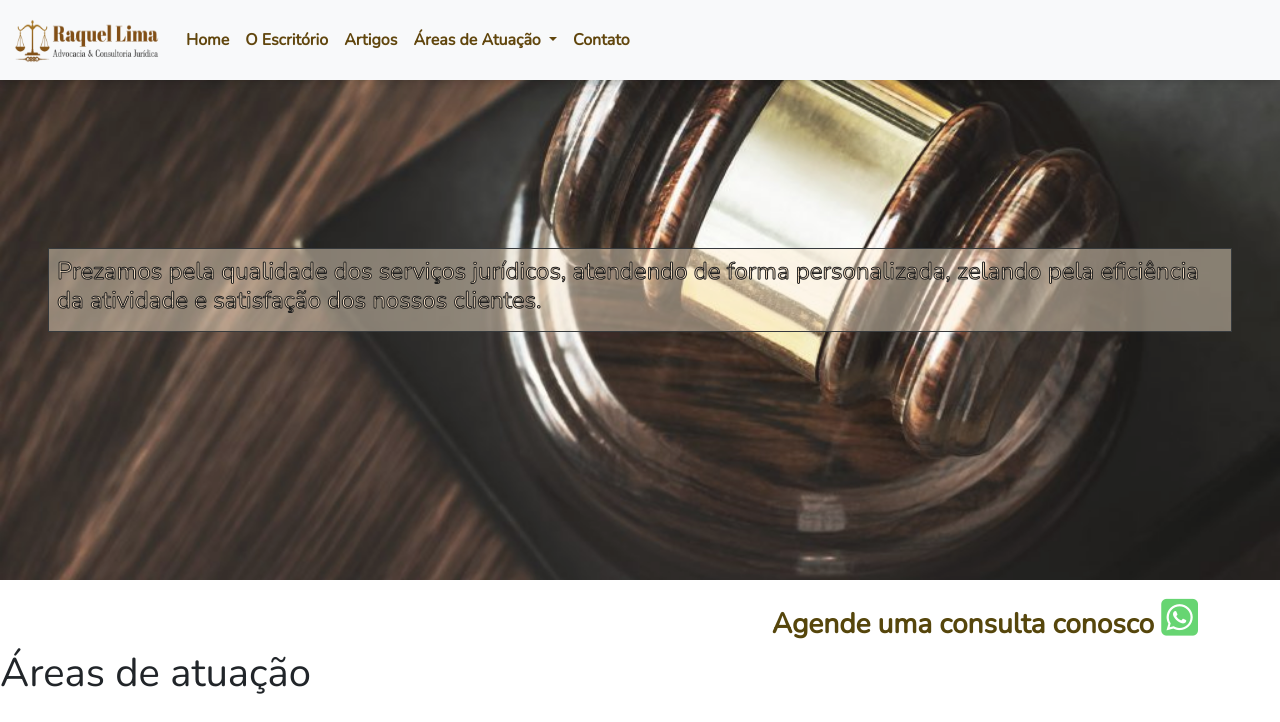
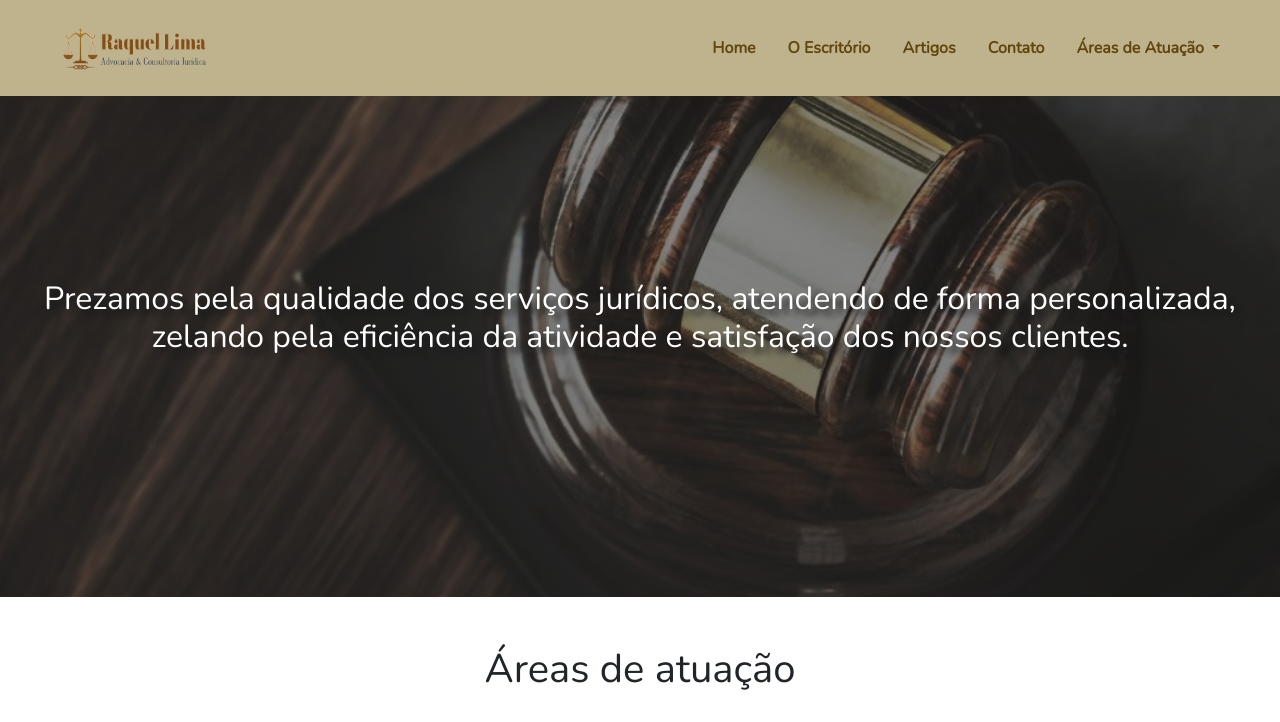
Before and after one commit to RaquelLima7/raquellima.adv, a PHP site: page / in a window 1280 px wide. Shown: the top 722 px of the page. Run offline with PHP 8.4, Linux system fonts and the light colour scheme; some libraries are stand-ins or nearby versions.

Commit message:
fix index

```diff
--- /dev/null
+++ b/css/components/area_atuacao.css
@@ -0,0 +1,38 @@
+.card-area img {
+  height: 100px;
+  border-radius: 50%;
+  border: 1px solid rgb(230,230,230);
+}
+
+.cards-area {
+  flex-grow: 1;
+  display: grid;
+  grid-template-columns: 1fr 1fr 1fr;
+  grid-gap: 5px;
+}
+
+.text-atuacao {
+  text-align: center;
+}
+
+.card-area, h5 {
+  text-align: center;
+  color: #56460C;
+  font-weight: lighter;
+}
+
+.card-area:hover{
+  transform: scale(1.10);
+}
+
+@media(max-width: 992px) {
+  .cards-area {
+    grid-template-columns: 1fr;
+  }
+}
+
+@media(max-width: 768px) {
+  .cards-area {
+    grid-template-columns: 1fr;
+  }
+}
--- a/css/components/banner.css
+++ b/css/components/banner.css
@@ -1,37 +1,16 @@
 .banner {
-    background-image: url(../../images/home.jpg);
-    background-size: cover;
-    background-position: center;
-    padding: 200px 0;
-    object-fit: cover;
-    opacity: 0.9;
-}
-
-h2 {
-    color: bisque;
-    -webkit-text-stroke-width: 1px;
-    -webkit-text-stroke-color: rgb(7, 7, 7);
-    font-size: 1.5em;
+background-image: linear-gradient(rgba(0,0,0,0.5), rgba(0,0,0,0.6)), url(../../images/home.jpg);
+background-size: cover;
+background-position: center;
+padding: 200px 0;
+object-fit: cover;
+opacity: 0.9;
 }
 
 .text {
-    border: 1px solid;
-    background-color: rgba(255, 235, 205, 0.445);
+  color: white;
+  font-size: 2rem;
+  padding: 2rem;
+  text-align: center;
+  text-shadow: black 0.2em 0.2em 0.2em;
 }
-
-h3 {
-    text-align: end;
-    color: #56460C;
-    font-weight: bolder;
-}
-
-.zap {
-    color: #67D572;
-    font-size: 1.5em;
-    border-radius: 10%;
-    cursor: pointer;
-}
-
-.zap:hover {
-    transform: scale(1.20);
-}
--- a/css/components/cards.css
+++ /dev/null
@@ -1,34 +0,0 @@
-.card-area img {
-    height: 100px;
-    border-radius: 50%;
-    border: 1px solid rgb(230,230,230);
-}
-
-.cards-area {
-    flex-grow: 1;
-    display: grid;
-    grid-template-columns: 1fr 1fr 1fr;
-    grid-gap: 5px;
-}
-
-.card-area, h5 {
-    text-align: center;
-    color: #56460C;
-    font-weight: lighter;
-}
-
-.card-area:hover{
-    transform: scale(1.10);
-}
-
-@media(max-width: 992px) {
-    .cards-area {
-      grid-template-columns: 1fr;
-    }
-  }
-
-@media(max-width: 768px) {
-    .cards-area {
-      grid-template-columns: 1fr;
-    }
-  }
--- a/css/components/footer.css
+++ b/css/components/footer.css
@@ -5,21 +5,12 @@ footer {
 	margin: 5px auto;
 }
 
-footer .fas {
+.item-footer {
   color:#575140;
   font-size: 30px;
 }
 
-footer .fab {
-    color:#575140;
-    font-size: 30px;
-}
-
-footer .fas:hover {
-    transform: scale(1.10);
-}
-
-footer .fab:hover {
+.item-footer:hover {
   transform: scale(1.10);
 }
 
--- a/css/components/navbar.css
+++ b/css/components/navbar.css
@@ -1,18 +1,47 @@
-#mainNavbar {
-    height: 80px;
-    background: white;
-    box-shadow: 0px -2px 10px rgba(0,0,0,0.3);
+.header_area {
+  box-shadow: 2px 4px 4px 2px rgba(2, 2, 2, 0.25);
 }
 
-#mainNavbar img {
+.header_area .main-menu .navbar .navbar-brand{
+    padding: 0 2rem 0 3rem;
+}
+
+.header_area .main-menu .navbar {
+    background-color:#BFB38D;
+}
+
+.dropdown-menu {
+  background-color: #BFB38D;
+}
+
+.navbar-brand img {
     width: 150px;
     height: 80px;
-  }
-
-#mainNavbar li {
-    font-weight: bolder;
 }
 
-#mainNavbar .nav-item:hover {
-   color: #202E77;
+.header_area .main-menu .nav-item .nav-link{
+  padding: 1rem;
 }
+
+
+.header_area .main-menu .navbar-nav .nav-link {
+  color: #61460D;
+  font-weight: bold;
+}
+
+.dropdown-item {
+  color: #61460D;
+  font-weight: bold;
+}
+
+.header_area .main-menu .navbar-nav a:hover{
+  background: linear-gradient(90deg, #202E77 0%, #030f47 100%);
+  -webkit-background-clip: text;
+  -webkit-text-fill-color: transparent;
+  background-clip: text;
+}
+
+.collapse {
+justify-content: space-between;
+padding-right: 2rem;
+}
--- /dev/null
+++ b/css/components/valores.css
@@ -0,0 +1,10 @@
+.card-valores {
+  align-items: center;
+  text-align: center;
+  color:#56460C;
+}
+
+.item-valores{
+  font-size: 3rem;
+  color: #110C30;
+}
--- a/css/style.css
+++ b/css/style.css
@@ -4,8 +4,9 @@
 /* Importing components */
 @import url("components/navbar.css");
 @import url("components/banner.css");
-@import url("components/cards.css");
+@import url("components/area_atuacao.css");
 @import url("components/footer.css");
+@import url("components/valores.css");
 
 
 a {
--- a/index.html
+++ b/index.html
@@ -5,59 +5,74 @@
         <meta http-equiv="X-UA-Compatible" content="IE=edge">
         <meta name="viewport" content="width=device-width, initial-scale=1.0">
         <title>Raquel Lima Adv</title>
+
         <!-- Bootstrap -->
         <link href="https://cdn.jsdelivr.net/npm/bootstrap@5.0.0-beta3/dist/css/bootstrap.min.css" rel="stylesheet" integrity="sha384-eOJMYsd53ii+scO/bJGFsiCZc+5NDVN2yr8+0RDqr0Ql0h+rP48ckxlpbzKgwra6" crossorigin="anonymous">
 
+        <!--Font Awesome -->
         <script src="https://kit.fontawesome.com/2375142c1c.js" crossorigin="anonymous"></script>
 
+        <!-- CSS -->
         <link rel="stylesheet" href="css/style.css">
-
     </head>
     <body>
-       <nav id="mainNavbar" class="navbar navbar-expand-lg navbar-light bg-light fixed-top py-0">
+    <!-- Navbar -->
+    <header class="header_area">
+      <div class="main-menu">
+        <nav class="navbar navbar-expand-lg navbar-light fixed-top">
           <div class="container-fluid">
-          <a class="navbar-brand" href="#"><img src="images/logo2.png" alt="logo"></a>
+            <a class="navbar-brand" href="#"><img src="/images/logo2.png" alt="logo"></a>
             <button class="navbar-toggler" type="button" data-bs-toggle="collapse" data-bs-target="#navbarNavDropdown" aria-controls="navbarNavDropdown" aria-expanded="false" aria-label="Toggle navigation">
               <span class="navbar-toggler-icon"></span>
             </button>
             <div class="collapse navbar-collapse" id="navbarNavDropdown">
+              <div class="mr-auto"></div>
               <ul class="navbar-nav">
                 <li class="nav-item">
-                <a class="nav-link" style="color: #61460D;" aria-current="page" href="#">Home</a>
+                  <a class="nav-link active" aria-current="page" href="#">Home</a>
                 </li>
                 <li class="nav-item">
-                <a class="nav-link" style="color: #61460D;" href="#">O Escritório</a>
+                  <a class="nav-link" href="#">O Escritório</a>
                 </li>
                 <li class="nav-item">
-                <a class="nav-link" style="color: #61460D;" href="#">Artigos</a>
+                  <a class="nav-link" href="#">Artigos</a>
+                </li>
+                <li class="nav-item">
+                  <a class="nav-link" href="#">Contato</a>
                 </li>
                 <li class="nav-item dropdown">
-                <a class="nav-link dropdown-toggle" style="color: #61460D;" href="#" id="navbarDropdownMenuLink" role="button" data-bs-toggle="dropdown" aria-expanded="false">
+                  <a class="nav-link dropdown-toggle" href="#" id="navbarDropdownMenuLink" role="button" data-bs-toggle="dropdown" aria-expanded="false">
                     Áreas de Atuação
                   </a>
                   <ul class="dropdown-menu" aria-labelledby="navbarDropdownMenuLink">
-                  <li><a class="dropdown-item" style="color: #61460D;" href="#">Direito do Consumidor</a></li>
-                  <li><a class="dropdown-item" style="color: #61460D;" href="#">Direito Civil</a></li>
-                  <li><a class="dropdown-item" style="color: #61460D;" href="#">Direito Tributário</a></li>
+                    <li><a class="dropdown-item" href="#">Direito do Consumidor</a></li>
+                    <li><a class="dropdown-item" href="#">Direito Civil</a></li>
+                    <li><a class="dropdown-item" href="#">Direito Tributário</a></li>
                   </ul>
-                <li class="nav-item">
-                  <a class="nav-link" style="color: #61460D;" href="#">Contato</a>
-                </li>
                 </li>
               </ul>
             </div>
           </div>
         </nav>
+      </div>
+    </header>
+<!-- End Navbar -->
 
-      <div class="banner mb-3">
-        <div class="text m-5 p-2 d-flex">
-          <h2>Prezamos pela qualidade dos serviços jurídicos, atendendo de forma personalizada, zelando pela eficiência da atividade e satisfação dos nossos clientes. </h2>
+<main class="site-main mt-5">
+
+   <!-- Start Banner Area -->
+   <section class="site-banner">
+      <div class="banner">
+        <div>
+          <h2 class="text">Prezamos pela qualidade dos serviços jurídicos, atendendo de forma personalizada, zelando pela eficiência da atividade e satisfação dos nossos clientes. </h2>
         </div>
       </div>
-      <div class="container">
-        <h3>Agende uma consulta conosco <a href="#"><i class="fab fa-whatsapp-square zap"></i></a></h3>
-      </div>
-      <h1>Áreas de atuação</h1>
+  </section>
+  <!-- End Banner Area -->
+
+  <!-- Áreas de Atuação Area -->
+  <section class="atuacao-area p-5">
+    <h1 class="text-atuacao">Áreas de atuação</h1>
       <div class="cards-area my-5 px-5">
         <div class="card-area"> <a href="#"><img src="images/home-consumidor.jpg" alt="consumidor"> <h5>Direito do Consumidor</h5></a>
         </div>
@@ -66,28 +81,32 @@
         <div class="card-area"><a href="#"><img src="images/home-tributario.jpg" alt="tributario"> <h5>Direito Tritutário</h5></a>
         </div>
       </div>
+  </section>
+  <!-- End Áreas de Atuação Area -->
 
+  <!-- Valores Area -->
+  <section class="valores-area p-2">
     <div class="container mt-5">
       <div class="row">
         <div class="col-12 col-lg-4">
-            <div class="card">
-              <i class="fas fa-eye"></i>
+          <div class="card-valores">
+            <i class="fas fa-eye item-valores"></i>
             <h3>Visão</h3>
             <p>Ser reconhecido pela qualidade dos serviços prestados visando no bem-estar de nossos clientes atuando de maneira ética com atendimento único.
             </p>
           </div>
         </div>
          <div class="col-12 col-lg-4">
-            <div class="card">
-              <i class="far fa-gem"></i>
+          <div class="card-valores">
+            <i class="far fa-gem item-valores"></i>
             <h3>Valores</h3>
             <p>Ética, Respeito, Elevada qualidade técnica, Determinação, Clareza e transparência.
             </p>
           </div>
         </div>
         <div class="col-12 col-lg-4">
-            <div class="card">
-              <i class="fas fa-globe-americas"></i>
+          <div class="card-valores">
+            <i class="fas fa-globe-americas item-valores"></i>
             <h3>Missão</h3>
             <p>Prestar serviços jurídicos personalizados observado suas particularidades atuando de forma ética buscamos sempre a completa satisfação e eficiência observando os interesses dos clientes.
             </p>
@@ -95,22 +114,33 @@
         </div>
       </div>
     </div>
-      <footer class="d-flex row mt-5 justify-content-around">
-        <div class="col-4"><img src="images/logo1.png" alt="logo" width="70" height="70">
+  </section>
+  <!-- End Valores Area -->
+
+  <!-- Footer Area -->
+    <footer class="mt-5">
+      <div class="d-flex justify-content-evenly">
+        <div><img src="images/logo1.png" alt="logo" width="70" height="70">
           <h6> Copyright ® 2020. Todos os direitos reservados</h6>
         </div>
 
-        <div id="icons" class="align-self-center">
-          <div class="col-8">
-            <i class="fab fa-facebook-square"></i>
-            <i class="fab fa-instagram-square"></i>
-            <i class="fab fa-linkedin"></i>
-            <i class="fas fa-envelope-square"></i>
-            <i class="fab fa-whatsapp-square"></i>
+        <div class="align-self-center">
+          <div>
+            <i class="fab fa-facebook-square item-footer"></i>
+            <i class="fab fa-instagram-square item-footer"></i>
+            <i class="fab fa-linkedin item-footer"></i>
+            <i class="fas fa-envelope-square item-footer"></i>
+            <i class="fab fa-whatsapp-square item-footer"></i>
+          </div>
         </div>
       </div>
     </footer>
-        <script src="https://cdn.jsdelivr.net/npm/@popperjs/core@2.9.1/dist/umd/popper.min.js" integrity="sha384-SR1sx49pcuLnqZUnnPwx6FCym0wLsk5JZuNx2bPPENzswTNFaQU1RDvt3wT4gWFG" crossorigin="anonymous"></script>
-        <script src="https://cdn.jsdelivr.net/npm/bootstrap@5.0.0-beta3/dist/js/bootstrap.min.js" integrity="sha384-j0CNLUeiqtyaRmlzUHCPZ+Gy5fQu0dQ6eZ/xAww941Ai1SxSY+0EQqNXNE6DZiVc" crossorigin="anonymous"></script>
+  <!-- End Footer Area -->
+</main>
+
+
+  <!-- JS Bootstrap -->
+    <script src="https://cdn.jsdelivr.net/npm/bootstrap@5.0.0-beta3/dist/js/bootstrap.bundle.min.js" integrity="sha384-JEW9xMcG8R+pH31jmWH6WWP0WintQrMb4s7ZOdauHnUtxwoG2vI5DkLtS3qm9Ekf" crossorigin="anonymous"></script>
+
   </body>
 </html>
```
Lines whose indentation alone changed are shown as unchanged.
